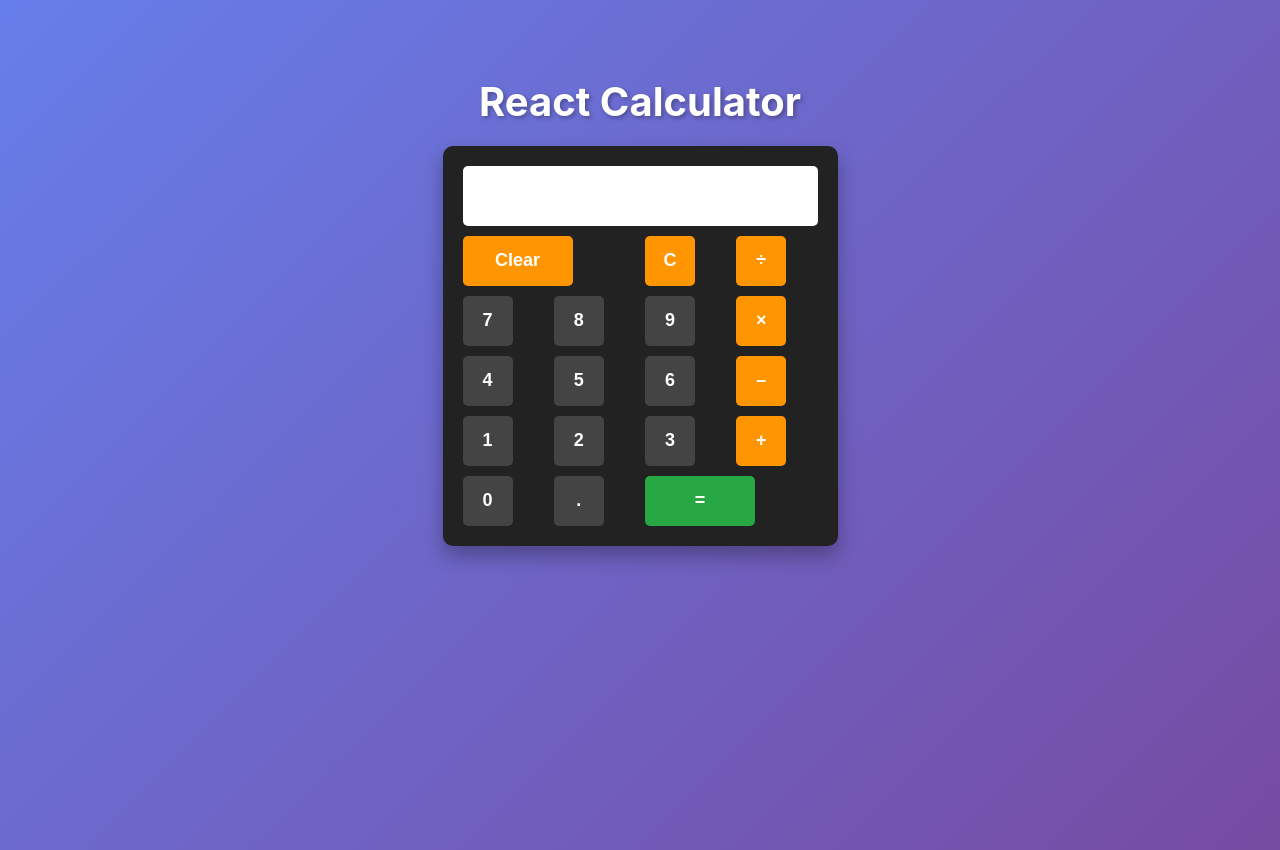
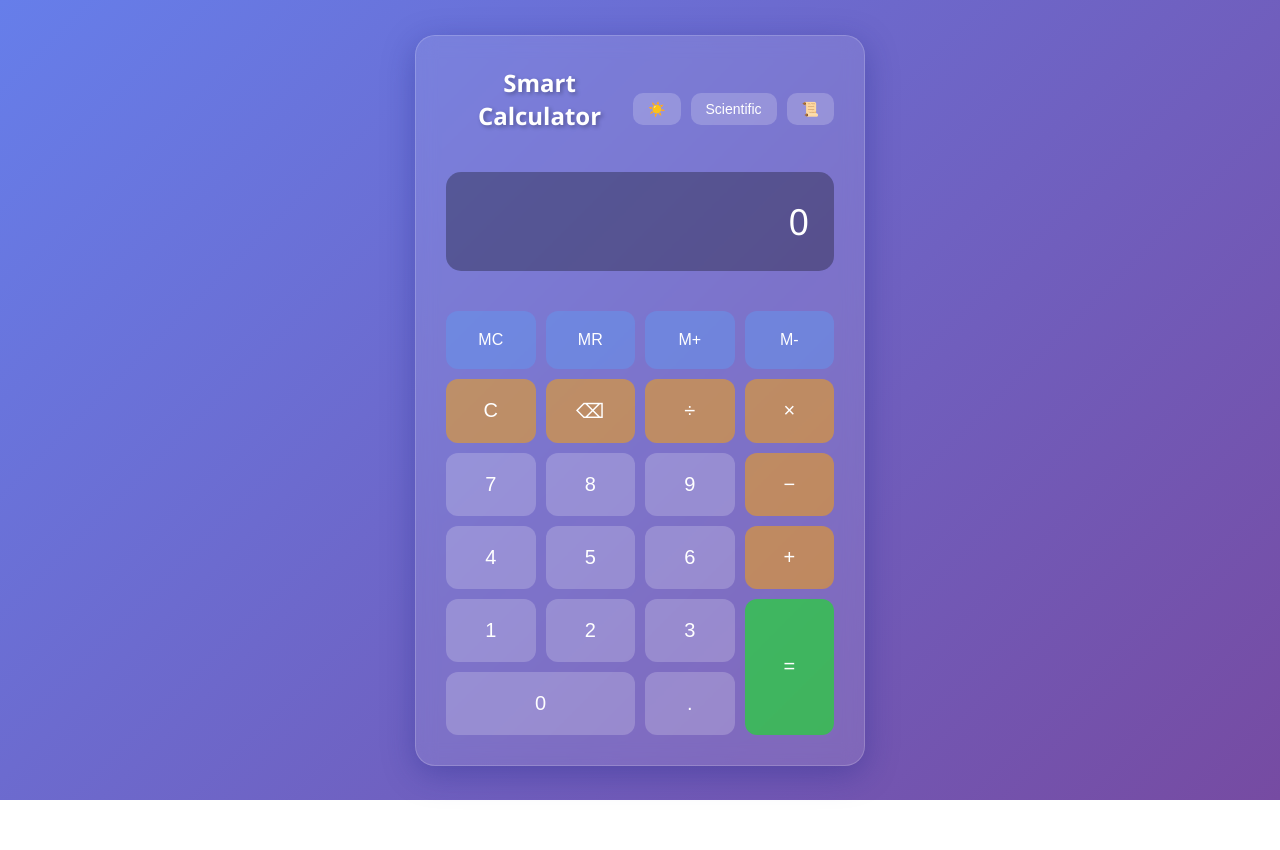
Before and after one commit to Keshab1997/my-calculator, a React (Vite) app: page / in a window 1280 px wide. After the commit the page ends 800 px from the top, so only its background shows below. Built offline with nearby package versions, Linux system fonts and the light colour scheme.

Commit message:
Add premium smart calculator with all features

```diff
--- a/package.json
+++ b/package.json
@@ -12,6 +12,7 @@
     "deploy": "gh-pages -d dist"
   },
   "dependencies": {
+    "mathjs": "^15.1.1",
     "react": "^19.2.4",
     "react-dom": "^19.2.4"
   },
--- a/src/App.css
+++ b/src/App.css
@@ -1,64 +1,277 @@
-.container {
+* {
+  margin: 0;
+  padding: 0;
+  box-sizing: border-box;
+}
+
+.app {
+  min-height: 100vh;
   display: flex;
-  flex-direction: column;
+  justify-content: center;
   align-items: center;
-  margin-top: 50px;
+  font-family: 'Segoe UI', Tahoma, Geneva, Verdana, sans-serif;
+  transition: all 0.3s ease;
+  padding: 20px;
+}
+
+.app.dark {
+  background: linear-gradient(135deg, #667eea 0%, #764ba2 100%);
+}
+
+.app.light {
+  background: linear-gradient(135deg, #f093fb 0%, #f5576c 100%);
 }
 
 .calculator {
-  background-color: #222;
-  padding: 20px;
-  border-radius: 10px;
-  box-shadow: 0px 10px 20px rgba(0,0,0,0.3);
+  background: rgba(255, 255, 255, 0.1);
+  backdrop-filter: blur(10px);
+  border-radius: 20px;
+  padding: 30px;
+  box-shadow: 0 8px 32px 0 rgba(31, 38, 135, 0.37);
+  border: 1px solid rgba(255, 255, 255, 0.18);
+  max-width: 450px;
+  width: 100%;
+  animation: slideIn 0.5s ease;
 }
 
-input {
-  width: 100%;
-  height: 60px;
-  background-color: #fff;
-  border: none;
-  border-radius: 5px;
-  margin-bottom: 10px;
-  text-align: right;
-  padding: 0 10px;
-  font-size: 25px;
-  font-weight: bold;
-  box-sizing: border-box;
+@keyframes slideIn {
+  from {
+    opacity: 0;
+    transform: translateY(-20px);
+  }
+  to {
+    opacity: 1;
+    transform: translateY(0);
+  }
 }
 
-.keypad {
+.header {
+  display: flex;
+  justify-content: space-between;
+  align-items: center;
+  margin-bottom: 20px;
+}
+
+.header h1 {
+  color: white;
+  font-size: 24px;
+  font-weight: 600;
+}
+
+.controls {
+  display: flex;
+  gap: 10px;
+}
+
+.theme-btn, .mode-btn, .history-btn {
+  background: rgba(255, 255, 255, 0.2);
+  border: none;
+  padding: 8px 15px;
+  border-radius: 10px;
+  color: white;
+  cursor: pointer;
+  font-size: 14px;
+  transition: all 0.3s ease;
+}
+
+.theme-btn:hover, .mode-btn:hover, .history-btn:hover {
+  background: rgba(255, 255, 255, 0.3);
+  transform: scale(1.05);
+}
+
+.display {
+  background: rgba(0, 0, 0, 0.3);
+  color: white;
+  padding: 25px;
+  border-radius: 15px;
+  text-align: right;
+  font-size: 36px;
+  margin-bottom: 10px;
+  word-wrap: break-word;
+  min-height: 80px;
+  display: flex;
+  align-items: center;
+  justify-content: flex-end;
+  cursor: pointer;
+  transition: all 0.3s ease;
+}
+
+.display:hover {
+  background: rgba(0, 0, 0, 0.4);
+}
+
+.memory-indicator {
+  color: white;
+  font-size: 14px;
+  margin-bottom: 10px;
+  min-height: 20px;
+  text-align: right;
+}
+
+.history-panel {
+  background: rgba(0, 0, 0, 0.3);
+  border-radius: 15px;
+  padding: 15px;
+  margin-bottom: 15px;
+  max-height: 200px;
+  overflow-y: auto;
+  animation: slideDown 0.3s ease;
+}
+
+@keyframes slideDown {
+  from {
+    opacity: 0;
+    max-height: 0;
+  }
+  to {
+    opacity: 1;
+    max-height: 200px;
+  }
+}
+
+.history-panel h3 {
+  color: white;
+  font-size: 16px;
+  margin-bottom: 10px;
+}
+
+.history-panel p {
+  color: rgba(255, 255, 255, 0.7);
+  font-size: 14px;
+}
+
+.history-item {
+  background: rgba(255, 255, 255, 0.1);
+  padding: 8px;
+  border-radius: 8px;
+  margin-bottom: 5px;
+  color: white;
+  font-size: 14px;
+  cursor: pointer;
+  transition: all 0.2s ease;
+}
+
+.history-item:hover {
+  background: rgba(255, 255, 255, 0.2);
+  transform: translateX(5px);
+}
+
+.buttons {
   display: grid;
   grid-template-columns: repeat(4, 1fr);
   gap: 10px;
 }
 
+.buttons.scientific {
+  grid-template-columns: repeat(4, 1fr);
+}
+
 button {
-  height: 50px;
-  width: 50px;
+  background: rgba(255, 255, 255, 0.2);
   border: none;
-  border-radius: 5px;
+  padding: 20px;
+  border-radius: 12px;
+  color: white;
+  font-size: 20px;
   cursor: pointer;
-  font-size: 18px;
-  font-weight: bold;
-  background-color: #444;
-  color: white;
+  transition: all 0.2s ease;
+  font-weight: 500;
 }
 
 button:hover {
-  background-color: #666;
+  background: rgba(255, 255, 255, 0.3);
+  transform: scale(1.05);
 }
 
-.highlight {
-  background-color: #ff9500;
+button:active {
+  transform: scale(0.95);
 }
 
-#clear {
-  grid-column: span 2;
-  width: 110px;
+button.operator {
+  background: rgba(255, 165, 0, 0.5);
 }
 
-#result {
-  grid-column: span 2;
-  width: 110px;
-  background-color: #28a745;
+button.operator:hover {
+  background: rgba(255, 165, 0, 0.7);
 }
+
+button.equals {
+  background: rgba(0, 255, 0, 0.5);
+}
+
+button.equals:hover {
+  background: rgba(0, 255, 0, 0.7);
+}
+
+button.memory {
+  background: rgba(100, 149, 237, 0.5);
+  font-size: 16px;
+}
+
+button.memory:hover {
+  background: rgba(100, 149, 237, 0.7);
+}
+
+button.scientific {
+  background: rgba(138, 43, 226, 0.5);
+  font-size: 16px;
+}
+
+button.scientific:hover {
+  background: rgba(138, 43, 226, 0.7);
+}
+
+/* Scrollbar styling */
+.history-panel::-webkit-scrollbar {
+  width: 6px;
+}
+
+.history-panel::-webkit-scrollbar-track {
+  background: rgba(255, 255, 255, 0.1);
+  border-radius: 10px;
+}
+
+.history-panel::-webkit-scrollbar-thumb {
+  background: rgba(255, 255, 255, 0.3);
+  border-radius: 10px;
+}
+
+.history-panel::-webkit-scrollbar-thumb:hover {
+  background: rgba(255, 255, 255, 0.5);
+}
+
+/* Responsive Design */
+@media (max-width: 500px) {
+  .calculator {
+    padding: 20px;
+  }
+
+  .display {
+    font-size: 28px;
+    padding: 20px;
+  }
+
+  button {
+    padding: 15px;
+    font-size: 18px;
+  }
+
+  .header h1 {
+    font-size: 20px;
+  }
+
+  .buttons {
+    gap: 8px;
+  }
+}
+
+@media (max-width: 350px) {
+  .display {
+    font-size: 24px;
+  }
+
+  button {
+    padding: 12px;
+    font-size: 16px;
+  }
+}
--- a/src/App.jsx
+++ b/src/App.jsx
@@ -1,59 +1,170 @@
-import { useState } from 'react';
+import { useState, useEffect } from 'react';
+import { evaluate } from 'mathjs';
 import './App.css';
 
 function App() {
-  const [result, setResult] = useState("");
+  const [display, setDisplay] = useState('0');
+  const [history, setHistory] = useState([]);
+  const [memory, setMemory] = useState(0);
+  const [darkMode, setDarkMode] = useState(true);
+  const [scientificMode, setScientificMode] = useState(false);
+  const [showHistory, setShowHistory] = useState(false);
 
-  // বাটন ক্লিক করলে যা হবে
-  const handleClick = (e) => {
-    setResult(result.concat(e.target.name));
-  }
+  useEffect(() => {
+    const handleKeyPress = (e) => {
+      if (e.key >= '0' && e.key <= '9') handleInput(e.key);
+      else if (['+', '-', '*', '/'].includes(e.key)) handleInput(e.key);
+      else if (e.key === 'Enter') calculate();
+      else if (e.key === 'Backspace') backspace();
+      else if (e.key === 'Escape') clear();
+      else if (e.key === '.') handleInput('.');
+    };
+    window.addEventListener('keydown', handleKeyPress);
+    return () => window.removeEventListener('keydown', handleKeyPress);
+  }, [display]);
 
-  // স্ক্রিন ক্লিয়ার করার জন্য
-  const clear = () => {
-    setResult("");
-  }
+  const handleInput = (value) => {
+    if (display === '0' || display === 'Error') {
+      setDisplay(value);
+    } else {
+      setDisplay(display + value);
+    }
+  };
 
-  // ব্যাকস্পেস বা একটা সংখ্যা মুছার জন্য
-  const backspace = () => {
-    setResult(result.slice(0, -1));
-  }
-
-  // ফাইনাল ক্যালকুলেশন
   const calculate = () => {
     try {
-      setResult(eval(result).toString()); // eval ফাংশন অংকটি সমাধান করবে
-    } catch (err) {
-      setResult("Error");
+      const result = evaluate(display);
+      const calculation = `${display} = ${result}`;
+      setHistory([calculation, ...history.slice(0, 9)]);
+      setDisplay(result.toString());
+    } catch {
+      setDisplay('Error');
     }
-  }
+  };
+
+  const clear = () => setDisplay('0');
+
+  const backspace = () => {
+    setDisplay(display.length > 1 ? display.slice(0, -1) : '0');
+  };
+
+  const handleScientific = (func) => {
+    try {
+      let result;
+      const num = parseFloat(display);
+      switch(func) {
+        case 'sqrt': result = Math.sqrt(num); break;
+        case 'square': result = num * num; break;
+        case 'sin': result = Math.sin(num * Math.PI / 180); break;
+        case 'cos': result = Math.cos(num * Math.PI / 180); break;
+        case 'tan': result = Math.tan(num * Math.PI / 180); break;
+        case 'log': result = Math.log10(num); break;
+        case 'ln': result = Math.log(num); break;
+        case '1/x': result = 1 / num; break;
+        default: return;
+      }
+      setDisplay(result.toString());
+    } catch {
+      setDisplay('Error');
+    }
+  };
+
+  const memoryAdd = () => setMemory(memory + parseFloat(display));
+  const memorySubtract = () => setMemory(memory - parseFloat(display));
+  const memoryRecall = () => setDisplay(memory.toString());
+  const memoryClear = () => setMemory(0);
+
+  const copyToClipboard = () => {
+    navigator.clipboard.writeText(display);
+    alert('Copied to clipboard!');
+  };
 
   return (
-    <div className="container">
-      <h1>React Calculator</h1>
+    <div className={`app ${darkMode ? 'dark' : 'light'}`}>
+      <div className="calculator">
+        <div className="header">
+          <h1>Smart Calculator</h1>
+          <div className="controls">
+            <button onClick={() => setDarkMode(!darkMode)} className="theme-btn">
+              {darkMode ? '☀️' : '🌙'}
+            </button>
+            <button onClick={() => setScientificMode(!scientificMode)} className="mode-btn">
+              {scientificMode ? 'Basic' : 'Scientific'}
+            </button>
+            <button onClick={() => setShowHistory(!showHistory)} className="history-btn">
+              📜
+            </button>
+          </div>
+        </div>
 
-      <div className="calculator">
-        <input type="text" value={result} readOnly />
+        <div className="display" onClick={copyToClipboard} title="Click to copy">
+          {display}
+        </div>
 
-        <div className="keypad">
-          <button className="highlight" onClick={clear} id="clear">Clear</button>
-          <button className="highlight" onClick={backspace} id="backspace">C</button>
-          <button className="highlight" name="/" onClick={handleClick}>&divide;</button>
-          <button name="7" onClick={handleClick}>7</button>
-          <button name="8" onClick={handleClick}>8</button>
-          <button name="9" onClick={handleClick}>9</button>
-          <button className="highlight" name="*" onClick={handleClick}>&times;</button>
-          <button name="4" onClick={handleClick}>4</button>
-          <button name="5" onClick={handleClick}>5</button>
-          <button name="6" onClick={handleClick}>6</button>
-          <button className="highlight" name="-" onClick={handleClick}>&ndash;</button>
-          <button name="1" onClick={handleClick}>1</button>
-          <button name="2" onClick={handleClick}>2</button>
-          <button name="3" onClick={handleClick}>3</button>
-          <button className="highlight" name="+" onClick={handleClick}>+</button>
-          <button name="0" onClick={handleClick}>0</button>
-          <button name="." onClick={handleClick}>.</button>
-          <button className="highlight" onClick={calculate} id="result">=</button>
+        <div className="memory-indicator">
+          {memory !== 0 && <span>M: {memory}</span>}
+        </div>
+
+        {showHistory && (
+          <div className="history-panel">
+            <h3>History</h3>
+            {history.length === 0 ? (
+              <p>No history yet</p>
+            ) : (
+              history.map((item, index) => (
+                <div key={index} className="history-item" onClick={() => setDisplay(item.split('=')[0].trim())}>
+                  {item}
+                </div>
+              ))
+            )}
+          </div>
+        )}
+
+        <div className={`buttons ${scientificMode ? 'scientific' : ''}`}>
+          {scientificMode && (
+            <>
+              <button onClick={() => handleScientific('sin')} className="scientific">sin</button>
+              <button onClick={() => handleScientific('cos')} className="scientific">cos</button>
+              <button onClick={() => handleScientific('tan')} className="scientific">tan</button>
+              <button onClick={() => handleScientific('log')} className="scientific">log</button>
+              <button onClick={() => handleScientific('ln')} className="scientific">ln</button>
+              <button onClick={() => handleScientific('sqrt')} className="scientific">√</button>
+              <button onClick={() => handleScientific('square')} className="scientific">x²</button>
+              <button onClick={() => handleScientific('1/x')} className="scientific">1/x</button>
+              <button onClick={() => handleInput('(')} className="scientific">(</button>
+              <button onClick={() => handleInput(')')} className="scientific">)</button>
+              <button onClick={() => handleInput('^')} className="scientific">^</button>
+              <button onClick={() => handleInput('%')} className="scientific">%</button>
+            </>
+          )}
+
+          <button onClick={memoryClear} className="memory">MC</button>
+          <button onClick={memoryRecall} className="memory">MR</button>
+          <button onClick={memoryAdd} className="memory">M+</button>
+          <button onClick={memorySubtract} className="memory">M-</button>
+
+          <button onClick={clear} className="operator">C</button>
+          <button onClick={backspace} className="operator">⌫</button>
+          <button onClick={() => handleInput('/')} className="operator">÷</button>
+          <button onClick={() => handleInput('*')} className="operator">×</button>
+
+          <button onClick={() => handleInput('7')}>7</button>
+          <button onClick={() => handleInput('8')}>8</button>
+          <button onClick={() => handleInput('9')}>9</button>
+          <button onClick={() => handleInput('-')} className="operator">−</button>
+
+          <button onClick={() => handleInput('4')}>4</button>
+          <button onClick={() => handleInput('5')}>5</button>
+          <button onClick={() => handleInput('6')}>6</button>
+          <button onClick={() => handleInput('+')} className="operator">+</button>
+
+          <button onClick={() => handleInput('1')}>1</button>
+          <button onClick={() => handleInput('2')}>2</button>
+          <button onClick={() => handleInput('3')}>3</button>
+          <button onClick={calculate} className="equals" style={{gridRow: 'span 2'}}>=</button>
+
+          <button onClick={() => handleInput('0')} style={{gridColumn: 'span 2'}}>0</button>
+          <button onClick={() => handleInput('.')}>.</button>
         </div>
       </div>
     </div>
```
Also changed, not shown: 1 other file (tests, documents, lock files or other folders).
